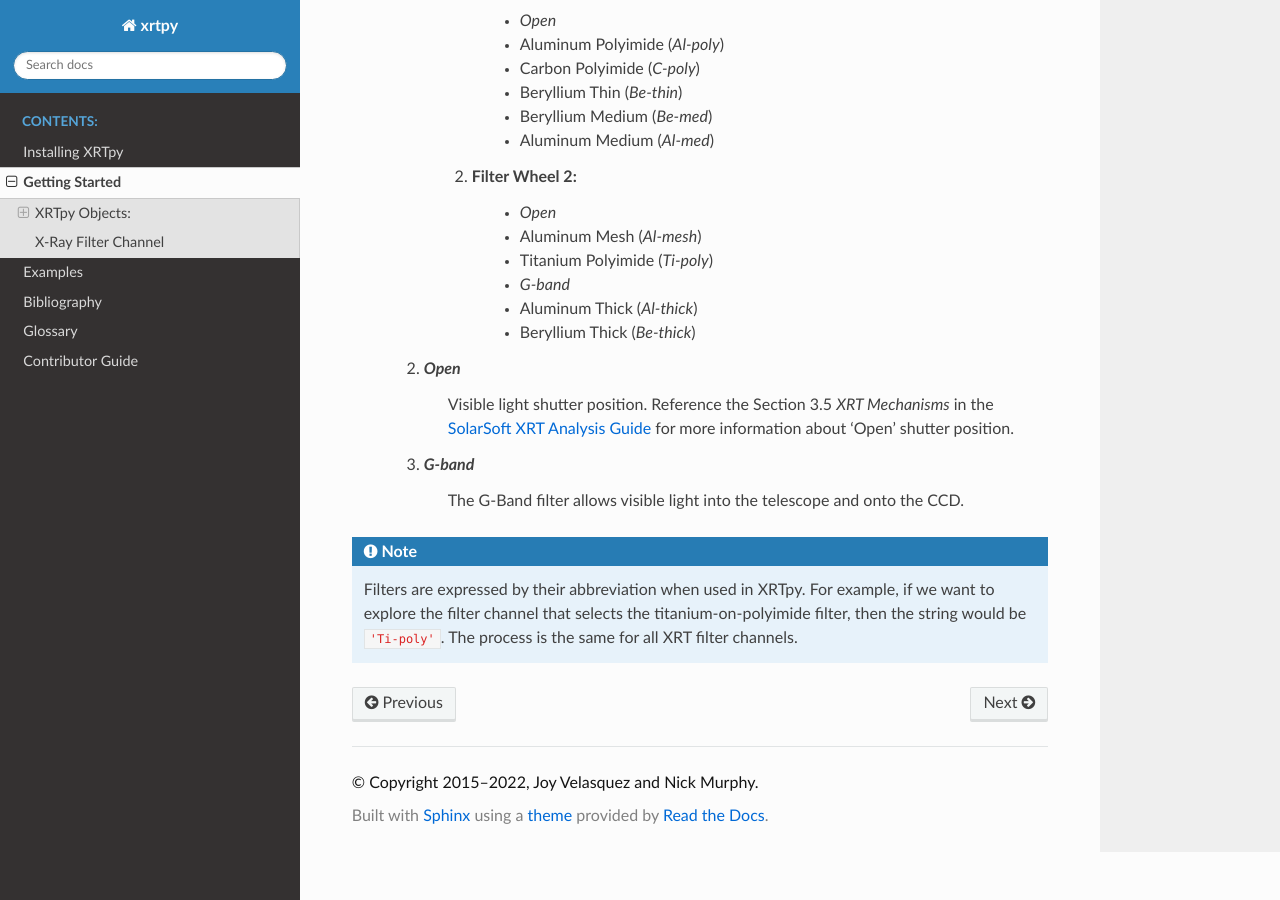
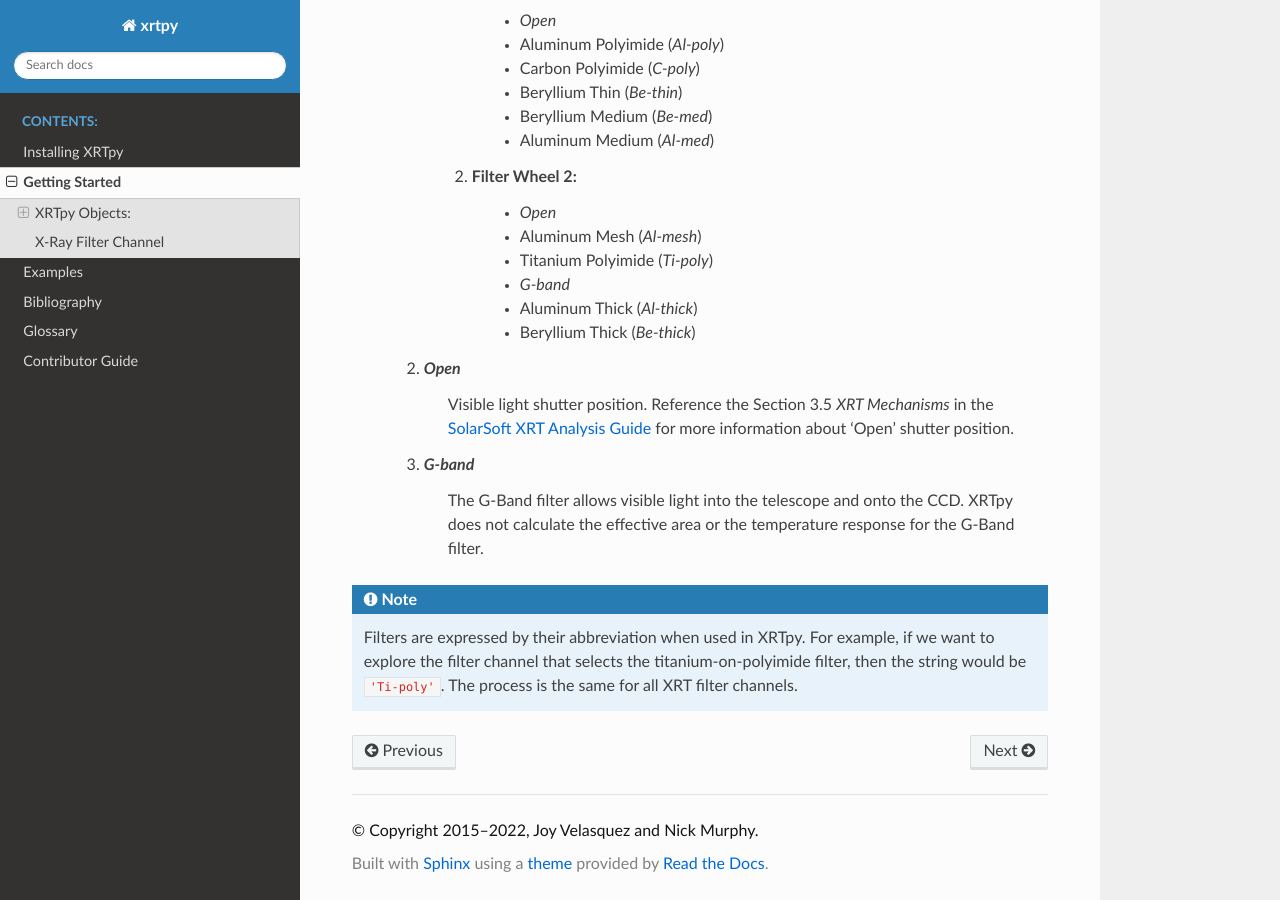
Before and after one commit to HinodeXRT/xrtpy, a Sphinx documentation site: the page built from docs/getting_started.rst, in a window 1280 px wide and 900 px high, scrolled down 1248 px. Built offline with Sphinx 7.4.7 and the Read the Docs theme 2.0.0, drawn with Linux system fonts in a browser that asks for light colours; cross-references to code outside the pages are shown as plain code.

Commit message:
Adding text to the G-Band section.

```diff
--- a/docs/getting_started.rst
+++ b/docs/getting_started.rst
@@ -60,7 +60,8 @@ in the `SolarSoft XRT Analysis Guide`_ for more information about the XRT filter
         Visible light shutter position. Reference the Section 3.5 `XRT Mechanisms` in the `SolarSoft XRT Analysis Guide`_ for more
         information about 'Open' shutter position.
     #. *G-band*
-        The G-Band filter allows visible light into the telescope and onto the CCD.
+        The G-Band filter allows visible light into the telescope and onto the CCD. XRTpy does not
+        calculate the effective area or the temperature response for the G-Band filter.
 
 .. note::
     Filters are expressed by their abbreviation when used in XRTpy. For example, if we want to explore the filter channel
```
